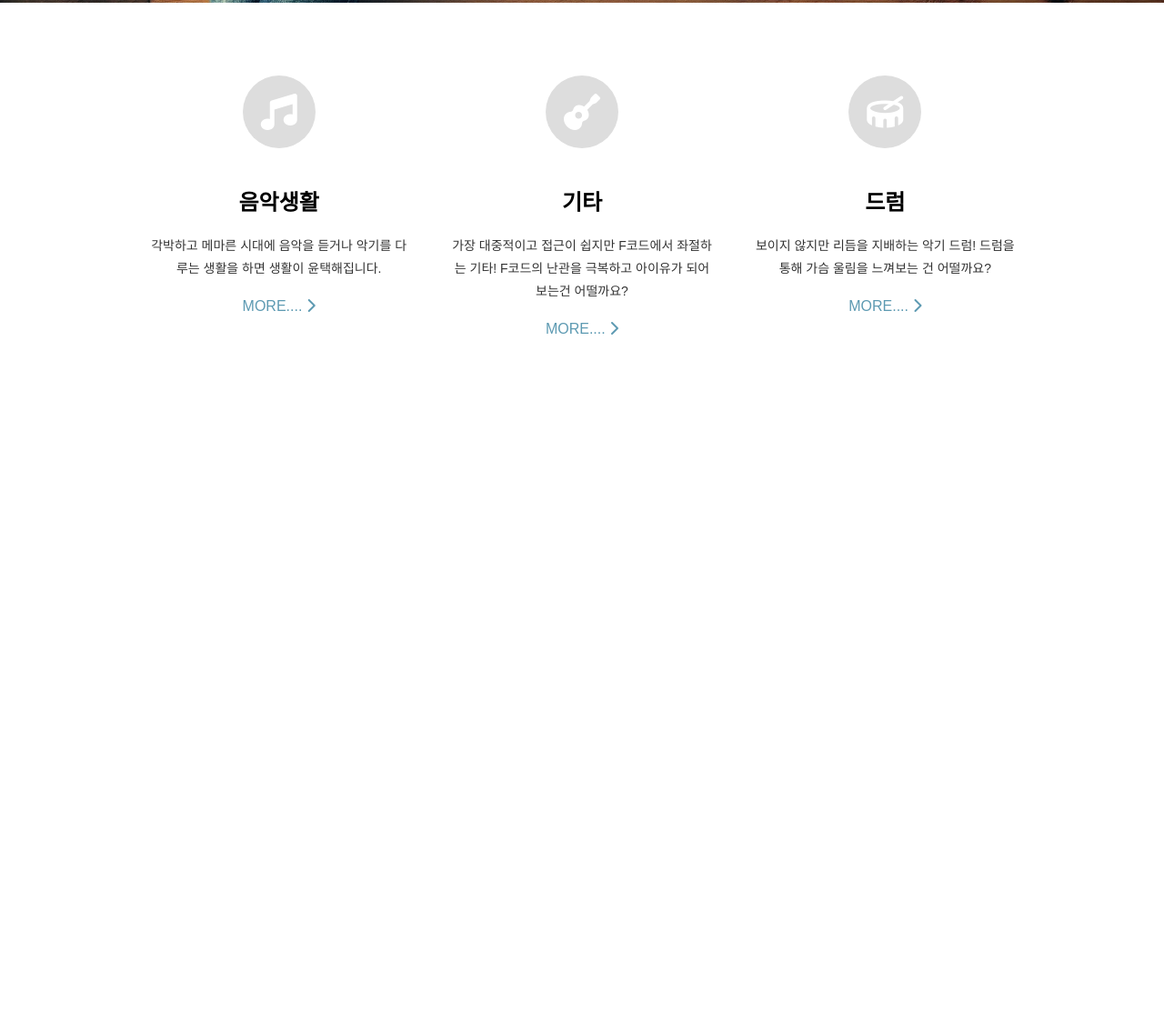
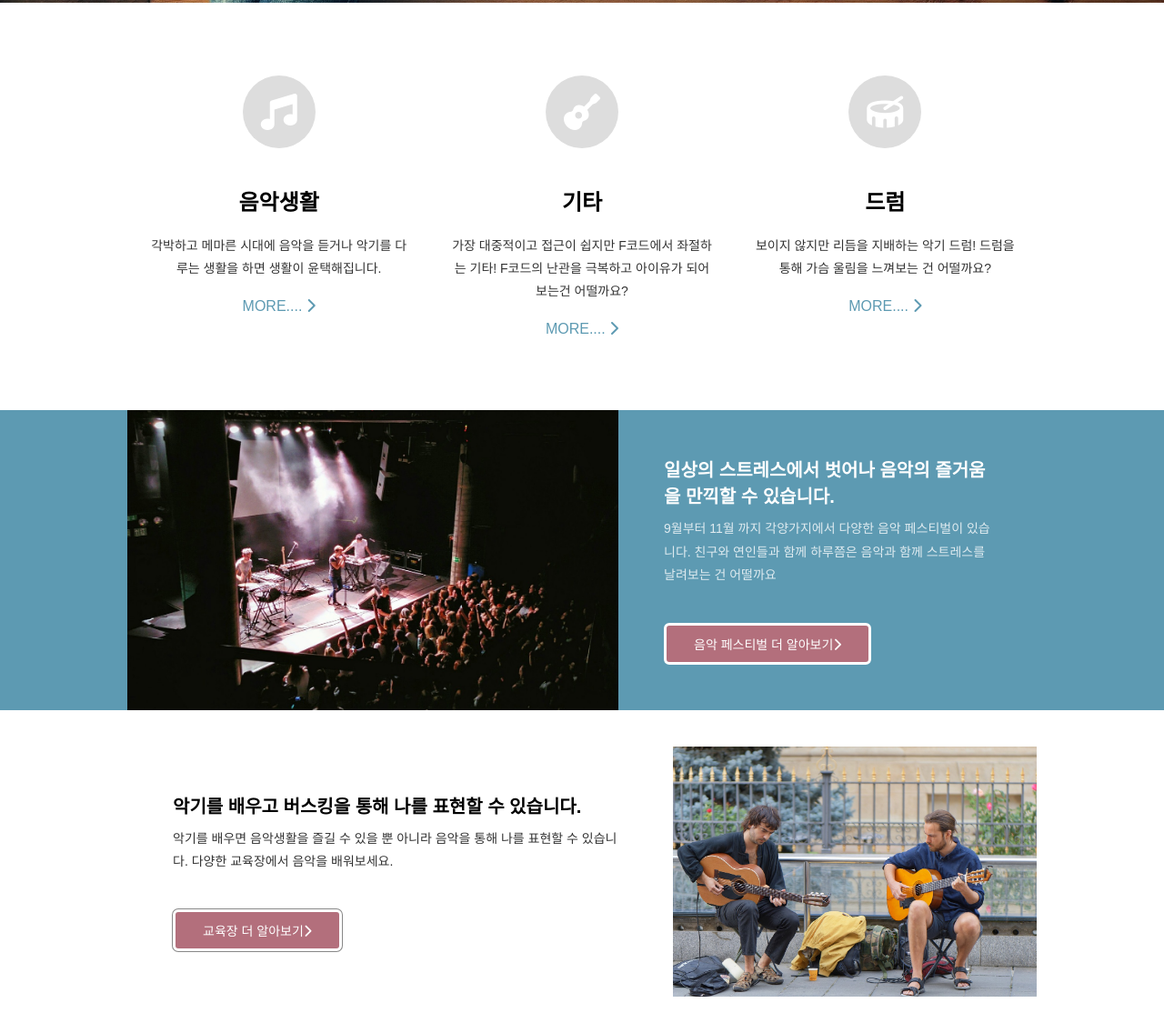
Before and after one commit to carpediem3651/CSS--portfolio, a plain HTML site: page index.html in a window 1280 px wide. Shown: the part 797-1933 px from the top of the page at 91% size. Before the commit the page ends 1248 px from the top, so only its background shows below. Drawn offline with Linux system fonts and the light colour scheme; a web font is replaced by a local one.

Commit message:
1.개요(이미지+글자) 생성 2.이미지와 글자 가로로 정렬 3.이미지, 글자반대로 배치하기

```diff
--- a/index.html
+++ b/index.html
@@ -49,5 +49,29 @@
         </div>
     </div>
     </section>
+
+    <section class="conC">
+    <div class="container">
+        <div class="photo"></div>
+        <div class="text">
+            <h2>일상의 스트레스에서 벗어나 음악의 즐거움을 만끽할 수 있습니다.</h2>
+            <p>9월부터 11월 까지 각양가지에서 다양한 음악 페스티벌이 있습니다. 친구와 연인들과 함께 하루쯤은 음악과 함께 스트레스를 날려보는 건 어떨까요</p>
+            <a href="#">음악 페스티벌 더 알아보기<span class="fa-sharp fa-solid fa-chevron-right"></span>
+            </a>
+        </div>
+    </div>
+    </section>
+
+    <section class="conD">
+        <div class="container">
+            <div class="photo"></div>
+            <div class="text">
+                <h2>악기를 배우고 버스킹을 통해 나를 표현할 수 있습니다.</h2>
+                <p>악기를 배우면 음악생활을 즐길 수 있을 뿐 아니라 음악을 통해 나를 표현할 수 있습니다. 다양한 교육장에서 음악을 배워보세요.</p>
+                <a href="#">교육장 더 알아보기<span class="fa-sharp fa-solid fa-chevron-right"></span>
+                </a>
+            </div>
+        </div>
+    </section>
 </body>
 </html>
--- a/style.css
+++ b/style.css
@@ -141,3 +141,150 @@ body {
         flex: 1;
     }
 }
+
+/*  콘텐츠C: 개요(이미지+글자) */
+.conC {
+    background-color: #5D9AB2;
+    background-color: var(--main-color);
+    color: #fff;
+    color: var(--text-bright-color);
+}
+
+.conC .text {
+    padding: 20px;
+}
+
+.conC h2 {
+    margin-top: 0;
+    margin-bottom: 10px;
+    font-size: 20px;
+}
+
+.conC p {
+    margin-top: 0;
+    margin-bottom: 20px;
+    font-size: 14px;
+    line-height: 1.8;
+    opacity: 0.8;
+}
+
+.conC a {
+    display: inline-block;
+    margin-top: 20px;
+    padding: 10px 30px;
+    border: solid 3px currentColor;
+    border-radius: 6px;
+    background-color: #B36F7C;
+    background-color: var(--accent-color);
+    color: #fff;
+    color: var(--text-bright-color);
+    font-size: 14px;
+    text-decoration: none;
+}
+
+.conC a:hover {
+    background-image: linear-gradient(
+        rgba(255, 255, 255, 0.2),
+        rgba(255,255,255,0.2)
+    );
+}
+
+.conC .photo {
+    min-height: 200px;
+    background-image: url(img/concert-932098_1280.jpg);
+    background-position: center;
+    background-size: cover;
+}
+
+@media (min-width: 768px) {
+    .conC .container {
+        display: flex;
+        max-width: 1000px;
+        max-width: var(--large-width);
+        margin-left: auto;
+        margin-right: auto;
+    }
+
+    .conC .photo {
+        flex: 3;
+    }
+
+    .conC .text {
+        flex: 2;
+        padding: 50px;
+    }
+}
+
+/*  콘텐츠D: 개요(이미지+글자) */
+.conD .container {
+    padding-top: 2px;
+}
+
+.conD .text {
+    padding: 20px;
+}
+
+.conD h2 {
+    margin-top: 0;
+    margin-bottom: 10px;
+    font-size: 20px;
+}
+
+.conD p {
+    margin-top: 0;
+    margin-bottom: 20px;
+    font-size: 14px;
+    line-height: 1.8;
+    opacity: 0.8;
+}
+
+.conD a {
+    display: inline-block;
+    margin-top: 20px;
+    padding: 10px 30px;
+    box-shadow: 0 0 0 1px #888;
+    border: solid 3px currentColor;
+    border-radius: 6px;
+    background-color: #B36F7C;
+    background-color: var(--accent-color);
+    color: #fff;
+    color: var(--text-bright-color);
+    font-size: 14px;
+    text-decoration: none;
+}
+
+.conD a:hover {
+    background-image: linear-gradient(
+        rgba(255, 255, 255, 0.2),
+        rgba(255,255,255,0.2)
+    );
+}
+
+.conD .photo {
+    min-height: 200px;
+    background-image: url(img/men-7343112_1280.jpg);
+    background-position: center;
+    background-size: cover;
+}
+
+@media (min-width: 768px) {
+    .conD .container {
+        display: flex;
+        flex-direction: row-reverse;
+        max-width: 1000px;
+        max-width: var(--large-width);
+        margin-left: auto;
+        margin-right: auto;
+        padding-top: 40px;
+        padding-bottom: 40px;
+    }
+
+    .conD .photo {
+        flex: 0 0 400px;
+    }
+
+    .conD .text {
+        flex: 1;
+        padding: 50px;
+    }
+}
```
Also changed, not shown: img/concert-1829918_1920.jpg (added), img/concert-932098_1280.jpg (added), img/concert-932098_1920.jpg (added), img/men-7343112_1280.jpg (added).
